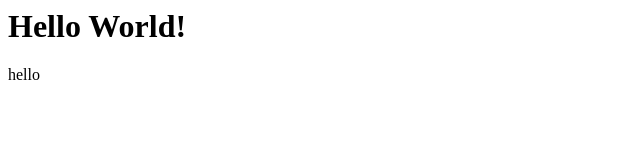
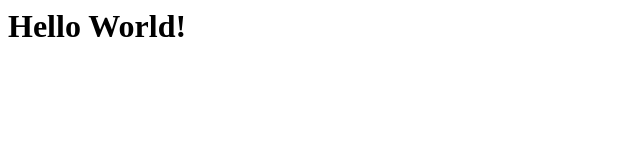
Before and after one commit to alexvanderwyst/alexvanderwyst.github.io, a plain HTML site: page index.html in a window 1280 px wide. Shown: the full height of the page, 0-640 px from the left. Drawn offline with Linux system fonts and the light colour scheme.

Commit message:
Update index.html

```diff
--- a/index.html
+++ b/index.html
@@ -1,2 +1 @@
 <h1> Hello World!</h1>
-<p> hello </P>
```
